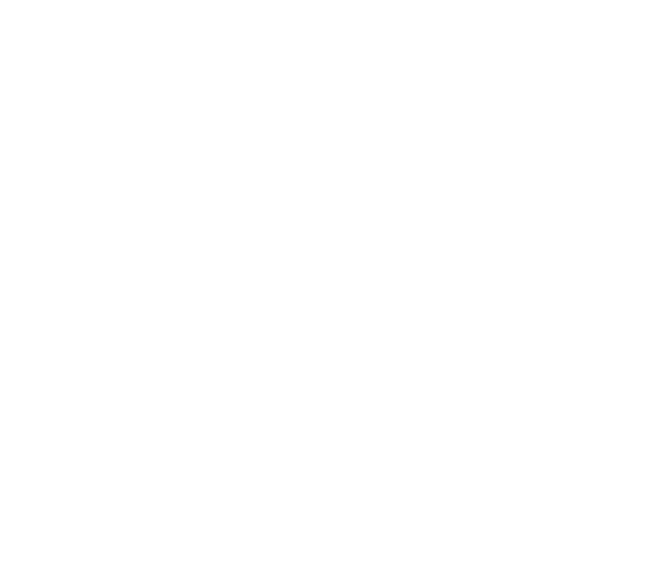
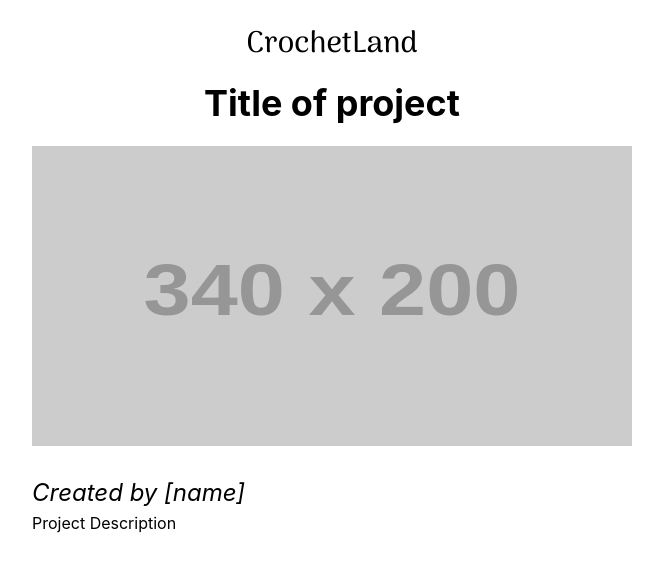
Before and after one commit to danialhasan/crochet_frontend, a plain HTML site: page routes/project.html in a window 1280 px wide. Shown: the whole page, without its empty margins (308-971 px from the left). Drawn offline with Linux system fonts and the light colour scheme; placeholder pictures from the web are drawn by us.

Commit message:
finish main project functionality (CRUD projects)

```diff
--- a/index.html
+++ b/index.html
@@ -4,14 +4,14 @@
     <meta charset="UTF-8" />
     <meta http-equiv="X-UA-Compatible" content="IE=edge" />
     <meta name="viewport" content="width=device-width, initial-scale=1.0" />
-    <link rel="stylesheet" href="reset.css" />
-    <link rel="stylesheet" href="style.css" />
+    <link rel="stylesheet" href="styles/reset.css" />
+    <link rel="stylesheet" href="styles/style.css" />
     <title>Document</title>
   </head>
   <body onload="loadProjects()">
     <div id="navbar">
       <h1>CrochetLand</h1>
-      <button class="addButton" onclick="navigate('/routes/new')">
+      <button class="addButton" onclick="navigate('/routes/new.html')">
         Add New Project
       </button>
     </div>
@@ -19,7 +19,12 @@
       <div id="template-project" class="project">
         <!-- we'll use this project element to generate the actual projects in javascript. -->
         <div class="top">
-          <img class="projectImg" src="" alt="" srcset="https://via.placeholder.com/225x100" />
+          <img
+            class="projectImg"
+            src=""
+            alt=""
+            srcset="https://via.placeholder.com/225x100"
+          />
         </div>
         <div class="bottom">
           <h3 class="project-title">Title of Project</h3>
--- /dev/null
+++ b/loadProject.js
@@ -0,0 +1,45 @@
+const navigate = (route) => {
+  window.location = route;
+};
+function loadProject(projectId) {
+  const project = JSON.parse(localStorage.getItem(`project_${projectId}`));
+  console.log(project);
+  /**
+   * Load project object in from localstorage.
+   *
+   * Pass in title, name, image, and description into #project element.
+   *
+   * For every step in the steps array, duplicate the .projectStep element
+   * and fill in the details. Then, append it to the stepsContainer element.
+   */
+  const stepsContainer = document.getElementsByClassName("stepsContainer")[0];
+  const projectStepTemplate = document.getElementsByClassName(
+    "projectStepTemplate"
+  )[0];
+  document.getElementById("projectTitle").textContent = project.title;
+
+  document.getElementsByClassName("_projectImg")[0].srcset = "";
+  document.getElementsByClassName("_projectImg")[0].src = project.project_image;
+
+  document.getElementById(
+    "projectName"
+  ).textContent = `Created by ${project.name}`;
+
+  document.getElementById("projectDescription").textContent =
+    project.project_description;
+
+  const stepsArray = Object.keys(project.steps);
+  if (stepsArray[0] === "step_template") {
+    stepsArray.shift();
+  }
+  stepsArray.forEach((step, index) => {
+    const newStep = projectStepTemplate.cloneNode(true);
+    newStep.childNodes[1].textContent = `Step ${index + 1}`;
+    newStep.childNodes[3].textContent = project.steps[step];
+    console.log(newStep);
+    newStep.classList.remove("projectStepTemplate");
+    newStep.classList.add("projectStep");
+    stepsContainer.appendChild(newStep);
+  });
+  console.log(stepsArray);
+}
--- a/routes/project.html
+++ b/routes/project.html
@@ -0,0 +1,34 @@
+<!DOCTYPE html>
+<html lang="en">
+  <head>
+    <meta charset="UTF-8" />
+    <meta http-equiv="X-UA-Compatible" content="IE=edge" />
+    <meta name="viewport" content="width=device-width, initial-scale=1.0" />
+    <link rel="stylesheet" href="../styles/reset.css" />
+    <link rel="stylesheet" href="../styles/style.css" />
+    <title>Document</title>
+  </head>
+  <body onload="loadProject(window.location.search.split('=')[1])">
+    <div onclick="navigate('/index.html')"id="navbar">
+      <h1>CrochetLand</h1>
+    </div>
+    <div id="project">
+      <h1 id="projectTitle">Title of project</h1>
+      <img
+        class="_projectImg"
+        src=""
+        alt="Project image"
+        srcset="https://via.placeholder.com/340x200"
+      />
+      <p id="projectName">Created by [name]</p>
+      <p id="projectDescription">Project Description</p>
+      <div class="stepsContainer">
+        <div class="projectStepTemplate">
+          <h3>Step 1</h3>
+          <p>Add step description here...</p>
+        </div>
+      </div>
+    </div>
+    <script src="../loadProject.js"></script>
+  </body>
+</html>
--- a/style.css
+++ b/styles/style.css
@@ -8,7 +8,7 @@
 @import url("https://fonts.googleapis.com/css2?family=Inter:wght@400;700&display=swap");
 @font-face {
   font-family: ArimaMadurai;
-  src: url("./fonts/ArimaMadurai-Medium.ttf");
+  src: url("../fonts/ArimaMadurai-Medium.ttf");
 }
 input[type="text"] {
   font-size: 24px;
@@ -54,7 +54,7 @@ textarea {
   width: 225px;
   height: 200px;
   background-color: var(--dark-purple);
-  margin-bottom:20px
+  margin-bottom: 20px;
 }
 .top,
 .bottom {
@@ -70,7 +70,7 @@ textarea {
   margin: 0px 10px;
 }
 #template-project {
-  display:none
+  display: none;
 }
 .project-name,
 .project-description,
@@ -144,14 +144,49 @@ textarea {
 .deleteStep {
   padding: 5px 10px;
 }
+/* for index.html projects */
 .projectImg {
   width: 225px;
   height: 100px;
 }
-#projects{
-  display:flex;
-  flex-direction:column;
-  width:auto;
-  border:1px solid red;
-  align-items:center;
+#projects {
+  display: flex;
+  flex-direction: column;
+  width: auto;
+  align-items: center;
 }
+
+#project {
+  width: auto;
+  margin: 0px auto;
+  display: flex;
+  flex-direction: column;
+  max-width: 600px;
+}
+#project h1 {
+  text-align: center;
+  font-size: 2.25rem;
+  font-weight: bold;
+}
+#projectName {
+  font-size: 1.5rem;
+  font-style: italic;
+  margin: 10px 0px;
+}
+/* for /project images */
+._projectImg {
+  margin: 25px auto;
+  width: 600px;
+  height: 300px;
+}
+.projectStepTemplate {
+  display: none;
+}
+.projectStep h3 {
+  font-size: 1.25rem;
+  margin-bottom: 10px;
+  font-weight: bold;
+}
+.projectStep {
+  margin: 20px 0px;
+}
```
Also changed, not shown: routes/new.html (+2 -2 lines), script.js (+8 -5 lines), styles/reset.css (renamed from reset.css).
